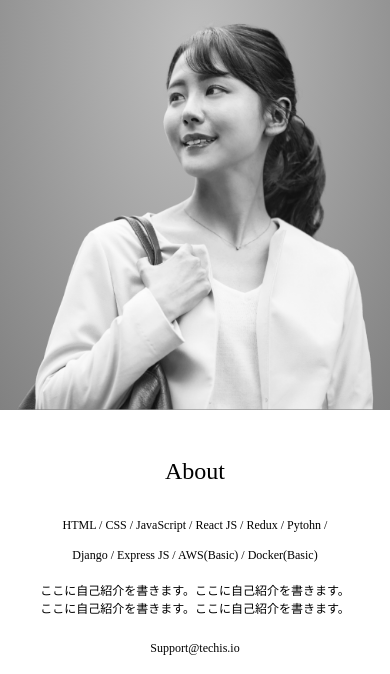
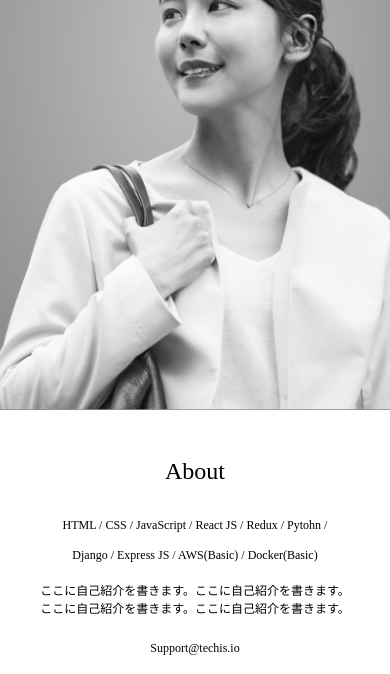
Before and after one commit to ueda-shinya/portfolio_gray, a plain HTML site: page index.html in a window 390 px wide. Shown: the part 310-984 px from the top of the page. Drawn offline with Linux system fonts and the light colour scheme.

Commit message:
home バックグラウンド画像再調整

```diff
--- a/css/style.css
+++ b/css/style.css
@@ -302,7 +302,7 @@ footer{
         width:100%;
         height:720px;
         background:url("../img/my_photo.png"),radial-gradient(silver ,gray);
-        background-size: 400px;
+        background-size: 60vh;
         background-repeat: no-repeat;
         background-position: bottom center;
         color:white;
```
